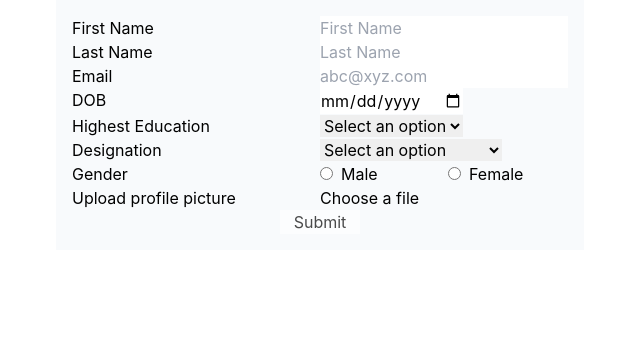
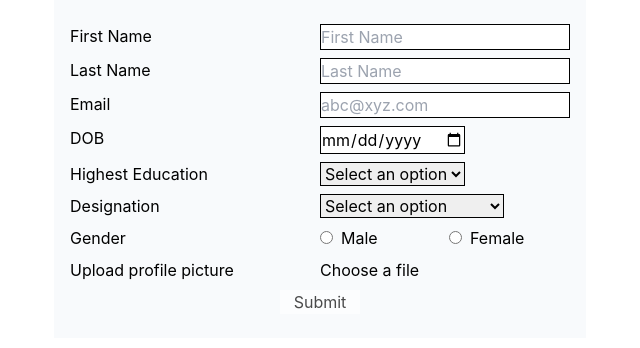
Before and after one commit to Nishith1998/React-Learning, a React (Create React App) app: page / in a window 1280 px wide. Shown: the top 348 px of the page, without its empty margins (320-960 px from the left). Built offline with nearby package versions, Linux system fonts and the light colour scheme.

Commit message:
Table from mui

```diff
--- a/package.json
+++ b/package.json
@@ -3,6 +3,9 @@
   "version": "0.1.0",
   "private": true,
   "dependencies": {
+    "@emotion/react": "^11.11.1",
+    "@emotion/styled": "^11.11.0",
+    "@mui/material": "^5.13.6",
     "@testing-library/jest-dom": "^5.16.5",
     "@testing-library/react": "^13.4.0",
     "@testing-library/user-event": "^13.5.0",
--- a/src/App.css
+++ b/src/App.css
@@ -1,38 +1,4 @@
-.App {
-  text-align: center;
+input, select {
+  border: 1px solid;
+  @apply border-black
 }
-
-.App-logo {
-  height: 40vmin;
-  pointer-events: none;
-}
-
-@media (prefers-reduced-motion: no-preference) {
-  .App-logo {
-    animation: App-logo-spin infinite 20s linear;
-  }
-}
-
-.App-header {
-  background-color: #282c34;
-  min-height: 100vh;
-  display: flex;
-  flex-direction: column;
-  align-items: center;
-  justify-content: center;
-  font-size: calc(10px + 2vmin);
-  color: white;
-}
-
-.App-link {
-  color: #61dafb;
-}
-
-@keyframes App-logo-spin {
-  from {
-    transform: rotate(0deg);
-  }
-  to {
-    transform: rotate(360deg);
-  }
-}
--- a/src/components/UI/GenericForm/FormField.tsx
+++ b/src/components/UI/GenericForm/FormField.tsx
@@ -1,13 +1,78 @@
-import React from "react";
 import { Input } from "../Inputs/Input";
 import { Dropdown } from "../Inputs/Dropdown";
 import { Radio } from "../Inputs/Radio";
 import { FileUpload } from "../Inputs/FileUpload";
 import { Button } from "../Inputs/Button";
-// import { FormStructureType, FormValueType } from "../../../models/types";
+import { ReactNode } from "react";
 
 export const FormField = (props: any) => {
   let formFieldJSX;
+
+  const inputFieldMapper: {[key: string]: () => ReactNode} = {
+    input: () => (
+      <Input
+        id={props.id}
+        label={props.label}
+        classes={props.classes}
+        attributes={{ ...props.attributes }}
+        form={props.form}
+        isValid={props.isValid}
+        onInputChangeHandler={onInputChangeHandler}
+        error={props.error}
+      />
+    ),
+
+    dropdown: () => (
+      <Dropdown
+      id={props.id}
+      label={props.label}
+      classes={props.classes}
+      attributes={{ ...props.attributes }}
+      form={props.form}
+      isValid={props.isValid}
+      options={props.options}
+      onInputChangeHandler={onInputChangeHandler}
+      error={props.error}
+    />
+    ),
+
+    radio: () => (
+      <Radio
+      id={props.id}
+      label={props.label}
+      classes={props.classes}
+      attributes={{ ...props.attributes }}
+      form={props.form}
+      isValid={props.isValid}
+      options={props.options}
+      onInputChangeHandler={onInputChangeHandler}
+      error={props.error}
+    />
+    ),
+
+    file: () => (
+      <FileUpload
+      id={props.id}
+      label={props.label}
+      classes={props.classes}
+      attributes={{ ...props.attributes }}
+      form={props.form}
+      isValid={props.isValid}
+      onInputChangeHandler={onInputChangeHandler}
+      error={props.error}
+    />
+    ),
+
+    button: () => (
+      <Button
+      form={props.form}
+      classes={props.classes}
+      label={props.label}
+      attributes={props.attributes}
+    />
+    )
+
+  }
 
   const onInputChangeHandler = (
     label: string,
@@ -43,33 +108,6 @@ export const FormField = (props: any) => {
         onInputChangeHandler={onInputChangeHandler}
         error={props.error}
       />
-      // <>
-      //   <label htmlFor={props.attributes.id}>{props.label}</label>
-      //   <select
-      //     {...props.attributes}
-      //     value={
-      //       props.form[props.id].value === ""
-      //         ? "selectAnOption"
-      //         : props.form[props.id].value
-      //     }
-      //     onChange={(event: ChangeEvent<HTMLInputElement>) =>
-      //       onInputChangeHandler(
-      //         props.id,
-      //         event.target.value,
-      //         props.isValid(event.target.value)
-      //       )
-      //     }
-      //   >
-      //     <option disabled value="selectAnOption">
-      //       Select an option
-      //     </option>
-      //     {props.options.map((option: { label: string; value: string }) => (
-      //       <option key={option.value} value={option.value}>
-      //         {option.label}
-      //       </option>
-      //     ))}
-      //   </select>
-      // </>
     );
   } else if (props.type === "radio") {
     formFieldJSX = (
@@ -84,39 +122,6 @@ export const FormField = (props: any) => {
         onInputChangeHandler={onInputChangeHandler}
         error={props.error}
       />
-      // <>
-      //   <label htmlFor={props.attributes.id}>{props.label}</label>
-      //   <div className="grid grid-cols-2 gap-2">
-      //     {props.options.map((option: { label: string; value: string }) => {
-      //       return (
-      //         <div key={"input-" + option.label}>
-      //           <input
-      //             key={"input-" + option.value}
-      //             id={option.value}
-      //             name={"radio-" + props.attributes.id}
-      //             type="radio"
-      //             value={option.value}
-      //             checked={props.form[props.id].value === option.value}
-      //             onChange={(event: ChangeEvent<HTMLInputElement>) => {
-      //               onInputChangeHandler(
-      //                 props.id,
-      //                 event.target.value,
-      //                 props.isValid(event.target.value)
-      //               );
-      //             }}
-      //           ></input>
-      //           <label
-      //             className="pl-2"
-      //             key={"label-" + option.value}
-      //             htmlFor={option.value}
-      //           >
-      //             {option.label}
-      //           </label>
-      //         </div>
-      //       );
-      //     })}
-      //   </div>
-      // </>
     );
   } else if (props.type === "file") {
     formFieldJSX = (
@@ -130,40 +135,6 @@ export const FormField = (props: any) => {
         onInputChangeHandler={onInputChangeHandler}
         error={props.error}
       />
-      // <>
-      //   <label htmlFor={props.attributes.id}>{props.label}</label>
-      //   <div>
-      //     <input
-      //       {...props.attributes}
-      //       onChange={(event: ChangeEvent<HTMLInputElement>) => {
-      //         let url = "";
-      //         let fileName = "";
-      //         if (event.target.files?.[0]) {
-      //           fileName = event.target.files?.[0].name;
-      //           url = URL.createObjectURL(event.target.files[0]);
-      //         }
-      //         console.log(url);
-      //         return onInputChangeHandler(
-      //           props.id,
-      //           fileName + "#" + url,
-      //           props.isValid(event.target.value)
-      //         );
-      //       }}
-      //       className={
-      //         "opacity-0 absolute z-10 " +
-      //         (props.form[props.id].isValid === false
-      //           ? "bg-red-200"
-      //           : "bg-white")
-      //       }
-      //     ></input>
-      //     <div className="absolute flex flex-row z-0">
-      //       <button type="button">Choose a file</button>
-      //       <div className="pl-4 w-28 truncate">
-      //         {props.form[props.id].value.split("#")[0]}
-      //       </div>
-      //     </div>
-      //   </div>
-      // </>
     );
   } else if (props.type === "button") {
     formFieldJSX = (
@@ -173,16 +144,7 @@ export const FormField = (props: any) => {
         label={props.label}
         attributes={props.attributes}
       />
-      // <button
-      //   className={`col-span-2 bg-blue-200 w-20 ${
-      //     isFormValid() ? "bg-white opacity-70" : ""
-      //   }`}
-      //   {...props.attributes}
-      //   disabled={isFormValid()}
-      // >
-      //   {props.label}
-      // </button>
     );
   }
-  return <>{formFieldJSX}</>;
+  return <>{inputFieldMapper[props.type]()}</>;
 };
--- a/src/components/UI/Inputs/FileUpload.tsx
+++ b/src/components/UI/Inputs/FileUpload.tsx
@@ -45,7 +45,7 @@ export const FileUpload = (props: {
         ></input>
         <div className="absolute flex flex-row z-0">
           <button type="button">Choose a file</button>
-          <div className="pl-4 w-28 truncate">
+          <div className="pl-4 w-20 truncate">
             {props.form[props.id].value.split("#")[0]}
           </div>
         </div>
--- a/src/models/constants.ts
+++ b/src/models/constants.ts
@@ -33,7 +33,7 @@ export const FORM_FIELDS: FormFieldType<FormValueType>[] = [
       return value ? value.trim().length > 3 : false;
     },
     error: "First name should at least have 4 characters",
-    classes: "grid grid-cols-2"
+    classes: "grid grid-cols-2 my-2"
   },
   {
     id: "lastName",
@@ -44,7 +44,7 @@ export const FORM_FIELDS: FormFieldType<FormValueType>[] = [
       return value ? value.trim().length > 3 : false;
     },
     error: "Last name should at least have 4 characters",
-    classes: "grid grid-cols-2"
+    classes: "grid grid-cols-2 my-2"
 
   },
   {
@@ -60,7 +60,7 @@ export const FORM_FIELDS: FormFieldType<FormValueType>[] = [
         : false;
     },
     error: "Email formate is not valid",
-    classes: "grid grid-cols-2"
+    classes: "grid grid-cols-2 my-2"
 
   },
   {
@@ -71,7 +71,7 @@ export const FORM_FIELDS: FormFieldType<FormValueType>[] = [
     isValid: (value: string) =>
       new Date().getFullYear() - new Date(value).getFullYear() >= 18,
     error: "You should be 18 years old",
-    classes: "grid grid-cols-2"
+    classes: "grid grid-cols-2 my-2"
 
   },
   {
@@ -86,7 +86,7 @@ export const FORM_FIELDS: FormFieldType<FormValueType>[] = [
       { label: "Post Graduate", value: "postGraduate" },
     ],
     isValid: (value: string) => true,
-    classes: "grid grid-cols-2"
+    classes: "grid grid-cols-2 my-2"
 
   },
   {
@@ -102,7 +102,7 @@ export const FORM_FIELDS: FormFieldType<FormValueType>[] = [
       { label: "Practice Head", value: "practiceHead" },
     ],
     isValid: (value: string) => true,
-    classes: "grid grid-cols-2"
+    classes: "grid grid-cols-2 my-2"
 
   },
   {
@@ -115,7 +115,7 @@ export const FORM_FIELDS: FormFieldType<FormValueType>[] = [
       { label: "Female", value: "female" },
     ],
     isValid: (value: string) => value.trim().length !== 0,
-    classes: "grid grid-cols-2"
+    classes: "grid grid-cols-2 my-2"
 
   },
   {
@@ -124,7 +124,7 @@ export const FORM_FIELDS: FormFieldType<FormValueType>[] = [
     label: "Upload profile picture",
     attributes: { type: "file" },
     isValid: (value: string) => value.trim().length !== 0,
-    classes: "grid grid-cols-2"
+    classes: "grid grid-cols-2 my-2"
 
   },
   {
@@ -134,7 +134,7 @@ export const FORM_FIELDS: FormFieldType<FormValueType>[] = [
     // classes: "bg-blue-200 w-20",
     attributes: { id: "submitButton", type: "submit" },
     isValid: (value: string) => true,
-    classes: "flex justify-center w-full"
+    classes: "flex justify-center w-full my-2"
 
   },
 ];
```
Also changed, not shown: src/components/User/UserInfo.tsx (+88 -30 lines), 1 other file (tests, documents, lock files or other folders).
